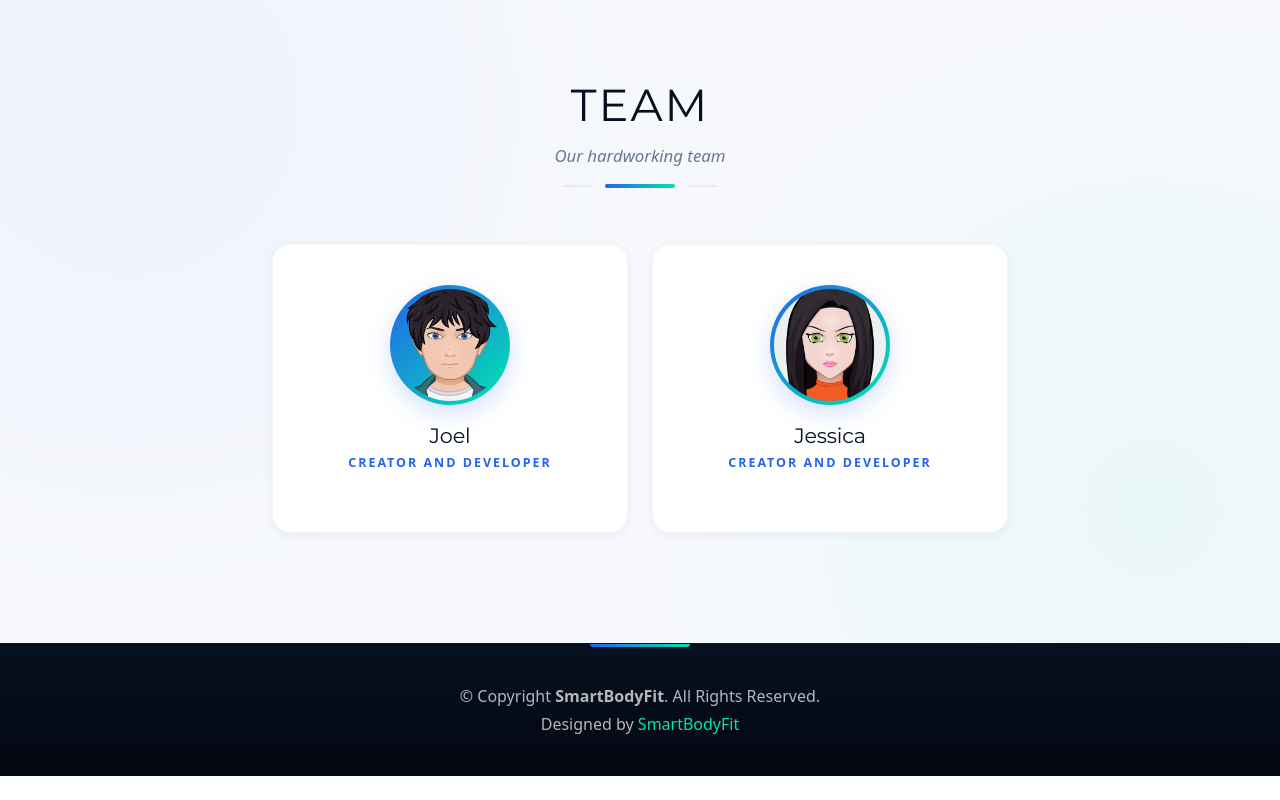
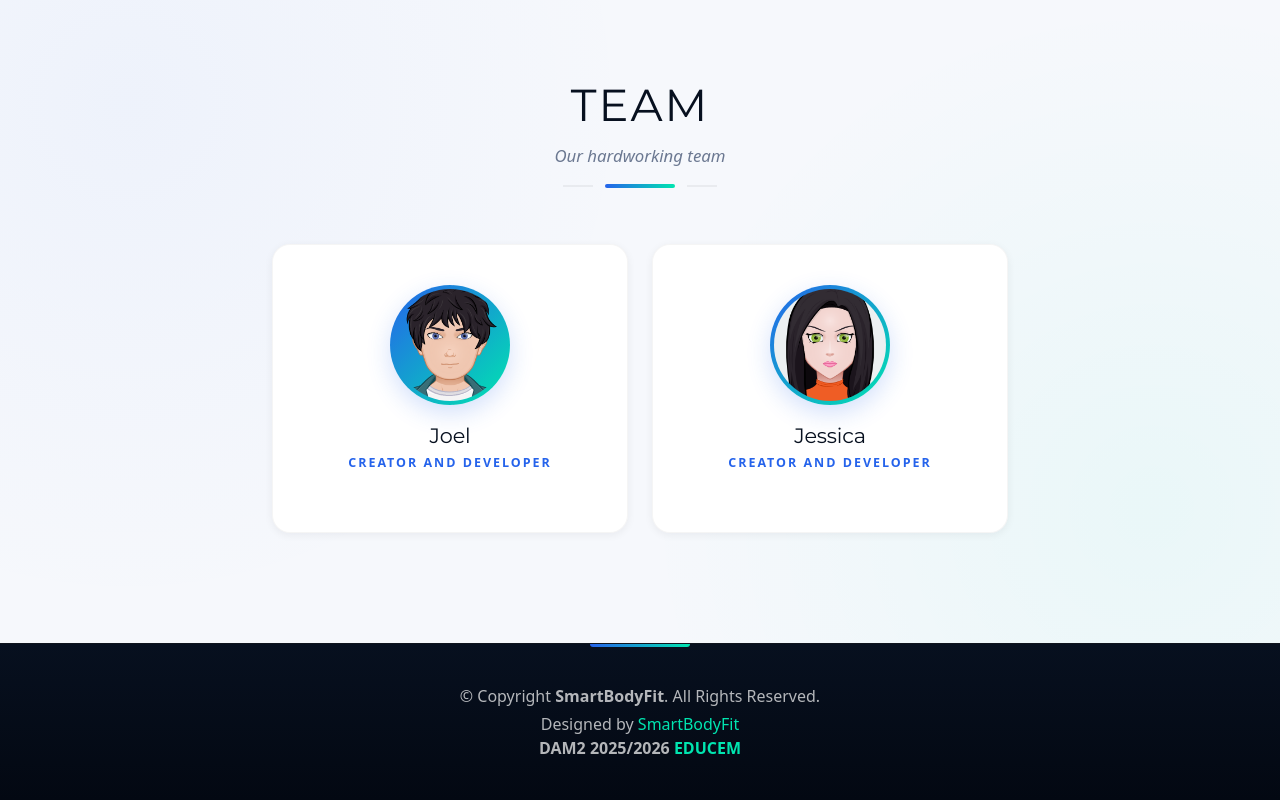
Before and after one commit to Joeldark15/Web-SmartBodyFit, a plain HTML site: page index.html in a window 1280 px wide. Shown: the part 6714-7514 px from the top of the page. Before the commit the page ends 7490 px from the top, so only its background shows below. Drawn offline with nearby package versions, Linux system fonts and the light colour scheme.

Commit message:
Peu de pagina

```diff
--- a/css/styles.css
+++ b/css/styles.css
@@ -301,6 +301,10 @@ section {
 }
 .nav-tabs-sbf .nav-link.active::after { width: 80%; }
 
+#educem{
+    font-weight: bold;
+}
+
 .feature-content { padding: 1rem 0; }
 .feature-content .tab-pane.show.active {
     animation: tabFadeIn 0.5s var(--ease-out);
--- a/index.html
+++ b/index.html
@@ -408,6 +408,7 @@ Working with WebView, Android Studio, and integrating Firebase have been challen
         <div class="container">
             <p class="mb-1">&copy; Copyright <strong>SmartBodyFit</strong>. All Rights Reserved.</p>
             <p class="mb-0">Designed by <a href="#">SmartBodyFit</a></p>
+            <p id="educem" class="mb-0">DAM2 2025/2026 <a href="https://educem.com/">EDUCEM</a></p>
         </div>
     </footer>
 
```
